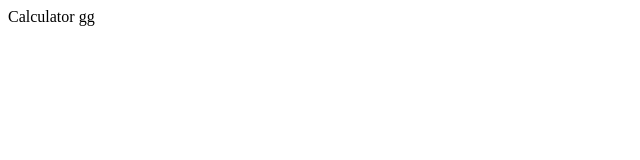
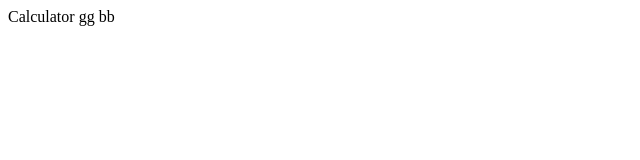
Before and after one commit to Pranaya20/calculator-App, a plain HTML site: page index.html in a window 1280 px wide. Shown: the full height of the page, 0-640 px from the left. Drawn offline with Linux system fonts and the light colour scheme.

Commit message:
3rd commit

```diff
--- a/index.html
+++ b/index.html
@@ -10,6 +10,7 @@
     <div class="container">
         <h>Calculator</h>
         gg
+        bb
     </div>
 </body>
 </html>
```
